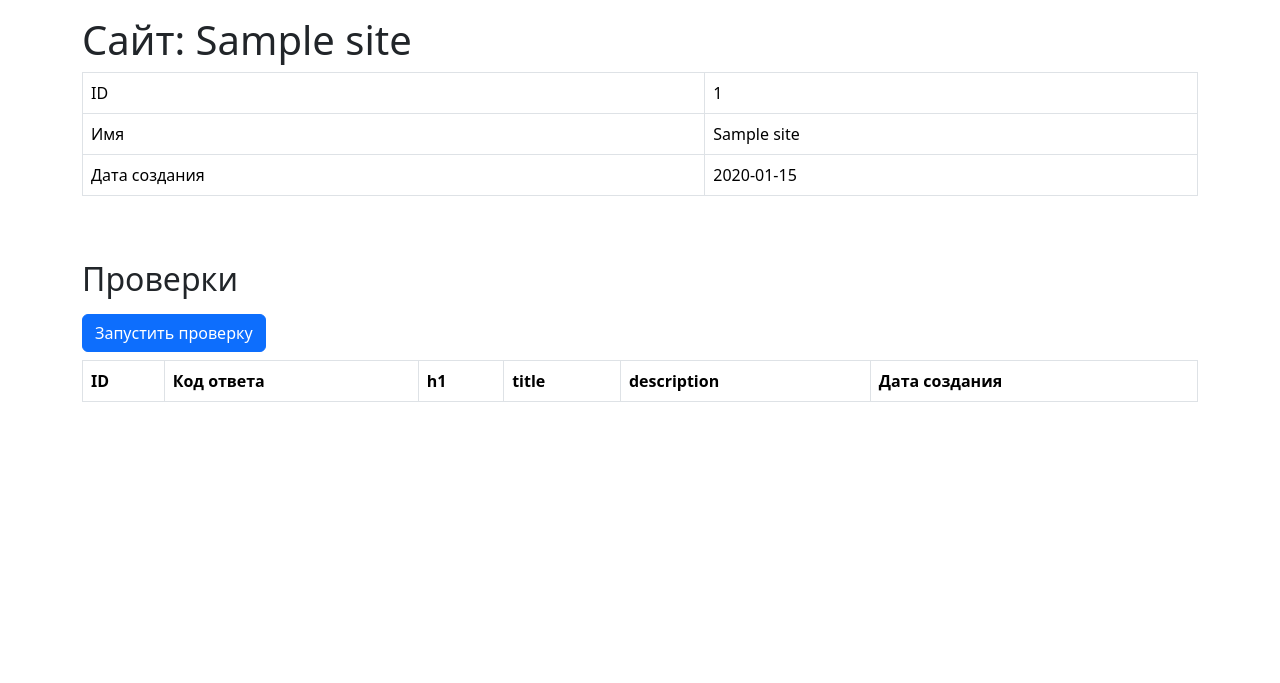
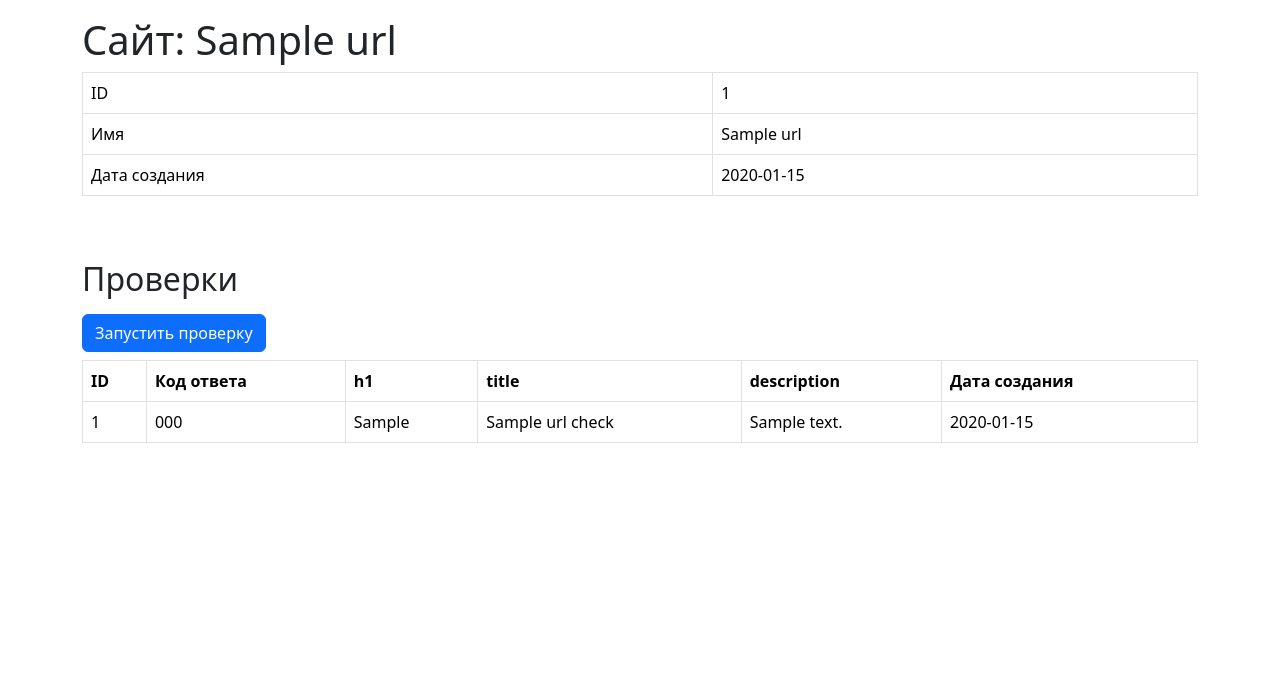
Before and after one commit to dmkael/page-analyzer, a Flask app: template page_analyzer/templates/urls/show.html in a window 1280 px wide. Shown: the part 56-739 px from the top of the page. Run offline with Flask 3, Linux system fonts and the light colour scheme; the template is opened without the code that fills it: most values are stand-ins (such as "Sample title", 1, 10 or a date in 2020); lists and menus that the app fills with data are empty; some libraries are stand-ins or nearby versions.

Commit message:
ADD url checks structure

```diff
--- a/database.sql
+++ b/database.sql
@@ -3,3 +3,13 @@
 	name VARCHAR(255) UNIQUE NOT NULL,
 	created_at TIMESTAMP NOT NULL
 );
+
+CREATE TABLE IF NOT EXISTS url_checks (
+	id BIGINT PRIMARY KEY GENERATED ALWAYS AS IDENTITY,
+	url_id BIGINT REFERENCES urls (id) ON DELETE CASCADE NOT NULL,
+	status_code INT,
+	h1 VARCHAR(255),
+	title VARCHAR(255),
+	description VARCHAR(255),
+	created_at TIMESTAMP NOT NULL
+);
--- a/page_analyzer/app.py
+++ b/page_analyzer/app.py
@@ -1,12 +1,11 @@
 from flask import Flask, render_template, request, redirect, url_for
 from flask import flash, get_flashed_messages
 from validators.url import url as url_validator
+from urllib.parse import urlparse, urlunparse
 from dotenv import load_dotenv
-from urllib.parse import urlparse, urlunparse
-from datetime import datetime
-from psycopg2.extras import NamedTupleCursor
+from .db_repository import UrlRepo
 import os
-import psycopg2
+
 
 load_dotenv()
 DATABASE_URL = os.getenv('DATABASE_URL')
@@ -14,14 +13,7 @@
 
 app = Flask(__name__)
 app.config['SECRET_KEY'] = os.getenv('SECRET_KEY')
-
-
-def connect_to_db(db_url):
-    try:
-        conn = psycopg2.connect(db_url)
-        return conn
-    except ConnectionError:
-        raise ConnectionError('Connect to DB is failed')
+repo = UrlRepo(DATABASE_URL)
 
 
 def flash_url_errors(url):
@@ -34,40 +26,6 @@
         flash('Некорректный URL', 'error')
     if url_validator(url) is not True:
         flash('Некорректный URL', 'error')
-
-
-def get_all_urls_from_db():
-    conn = connect_to_db(DATABASE_URL)
-    with conn.cursor(cursor_factory=NamedTupleCursor) as cursor:
-        cursor.execute('SELECT * FROM urls')
-        all_urls = cursor.fetchall()
-        return all_urls
-
-
-def get_url_from_db(url_id):
-    conn = connect_to_db(DATABASE_URL)
-    with conn.cursor(cursor_factory=NamedTupleCursor) as cursor:
-        cursor.execute('SELECT * FROM urls WHERE id=%s', (url_id,))
-        url_from_db = cursor.fetchone()
-        return url_from_db
-
-
-def find_url_in_db(url):
-    conn = connect_to_db(DATABASE_URL)
-    with conn.cursor(cursor_factory=NamedTupleCursor) as cursor:
-        cursor.execute('SELECT * FROM urls WHERE name=%s', (url,))
-        url_from_db = cursor.fetchone()
-        return url_from_db
-
-
-def save_url_into_db(url):
-    conn = connect_to_db(DATABASE_URL)
-    with conn.cursor() as cursor:
-        cursor.execute(
-            '''INSERT INTO urls (name, created_at)
-            VALUES (%s, %s)''',
-            (url, datetime.utcnow()))
-        conn.commit()
 
 
 @app.route('/')
@@ -91,37 +49,44 @@
         )
     parsed_url = urlparse(url)
     new_url = urlunparse((parsed_url.scheme, parsed_url.netloc, '', '', '', ''))
-    exist_url = find_url_in_db(new_url)
+    exist_url = repo.find_url(new_url)
     if exist_url:
         flash('Cтраница уже существует', 'info')
-        url_id = exist_url.id
-        return redirect(url_for('get_url', url_id=url_id), 302)
-    save_url_into_db(new_url)
+        return redirect(url_for('get_url', url_id=exist_url.id), 302)
+    repo.save_url(new_url)
     flash('Cтраница успешно добавлена', 'success')
-    new_url = find_url_in_db(new_url)
+    new_url = repo.find_url(new_url)
     return redirect(url_for('get_url', url_id=new_url.id), 302)
 
 
 @app.get('/urls')
 def get_urls():
-    all_urls = get_all_urls_from_db()
+    urls = repo.get_urls_data()
     return render_template(
         'urls/index.html',
-        sites=all_urls
+        urls=urls
     )
 
 
 @app.get('/urls/<int:url_id>')
 def get_url(url_id):
-    if not get_url_from_db(url_id):
+    url = repo.get_url_data(url_id)
+    if not url:
         return render_template(
             'not_found.html'
         ), 404
     return render_template(
         'urls/show.html',
-        site=get_url_from_db(url_id),
-        messages=get_flashed_messages(with_categories=True)
+        url=url,
+        messages=get_flashed_messages(with_categories=True),
+        url_checks=repo.get_url_checks(url_id)
     )
+
+
+@app.post('/urls/<int:url_id>/checks')
+def post_check(url_id):
+    repo.create_url_check(url_id)
+    return redirect(url_for('get_url', url_id=url_id), 302)
 
 
 @app.errorhandler(404)
--- a/page_analyzer/templates/urls/show.html
+++ b/page_analyzer/templates/urls/show.html
@@ -12,27 +12,27 @@
 {% endblock %}
 {% block content %}
 <div class="container-lg mt-3">
-  <h1>Сайт: {{ site.name }}</h1>
+  <h1>Сайт: {{ url.name }}</h1>
     <div class="table-responsive">
       <table class="table table-bordered table-hover text-nowrap" data-test="url">
         <tbody>
             <tr>
               <td>ID</td>
-              <td>{{ site.id }}</td>
+              <td>{{ url.id }}</td>
             </tr>
             <tr>
               <td>Имя</td>
-              <td>{{ site.name }}</td>
+              <td>{{ url.name }}</td>
             </tr>
             <tr>
               <td>Дата создания</td>
-              <td>{{ site.created_at.date() }}</td>
+              <td>{{ url.created_at.date() }}</td>
             </tr>
         </tbody>
       </table>
     </div>
   <h2 class="mt-5 mb-3">Проверки</h2>
-    <form method="post" action="/urls/{{ site.id }}/checks">
+    <form method="post" action="/urls/{{ url.id }}/checks">
     <input type="submit" class="btn btn-primary" value="Запустить проверку">
     </form>
     <div>
@@ -47,16 +47,20 @@
                     <th>Дата создания</th>
                 </tr>
             </thead>
-                <tbody>
-    <!--                    <tr>-->
-    <!--                        <td>1</td>-->
-    <!--                        <td>200</td>-->
-    <!--                        <td>Уведомления</td>-->
-    <!--                        <td>Яндекс</td>-->
-    <!--                        <td></td>-->
-    <!--                        <td>2024-04-11</td>-->
-    <!--                    </tr>-->
-                    </tbody>
+            <tbody>
+            {% if url_checks %}
+                {% for url_check in url_checks %}
+                    <tr>
+                        <td>{{ url_check.id }}</td>
+                        <td>{{ url_check.status_code or '' }}</td>
+                        <td>{{ url_check.h1 or '' }}</td>
+                        <td>{{ url_check.title or '' }}</td>
+                        <td>{{ url_check.description or '' }}</td>
+                        <td>{{ url_check.created_at.date() }}</td>
+                    </tr>
+                {% endfor %}
+            {% endif %}
+            </tbody>
         </table>
     </div>
 </div>
```
Also changed, not shown: page_analyzer/db_repository.py (added, +74 -0 lines), page_analyzer/templates/urls/index.html (+5 -5 lines).
